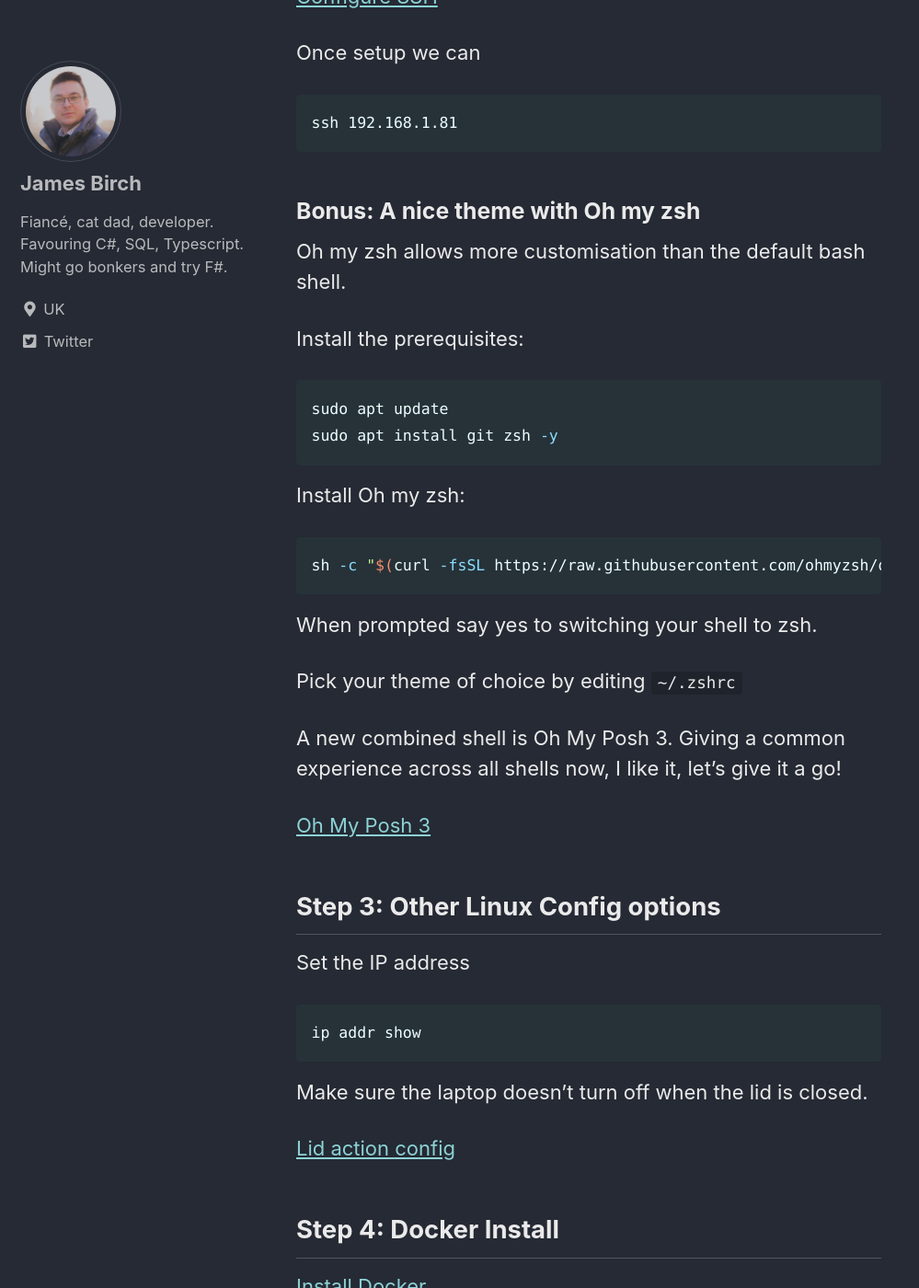
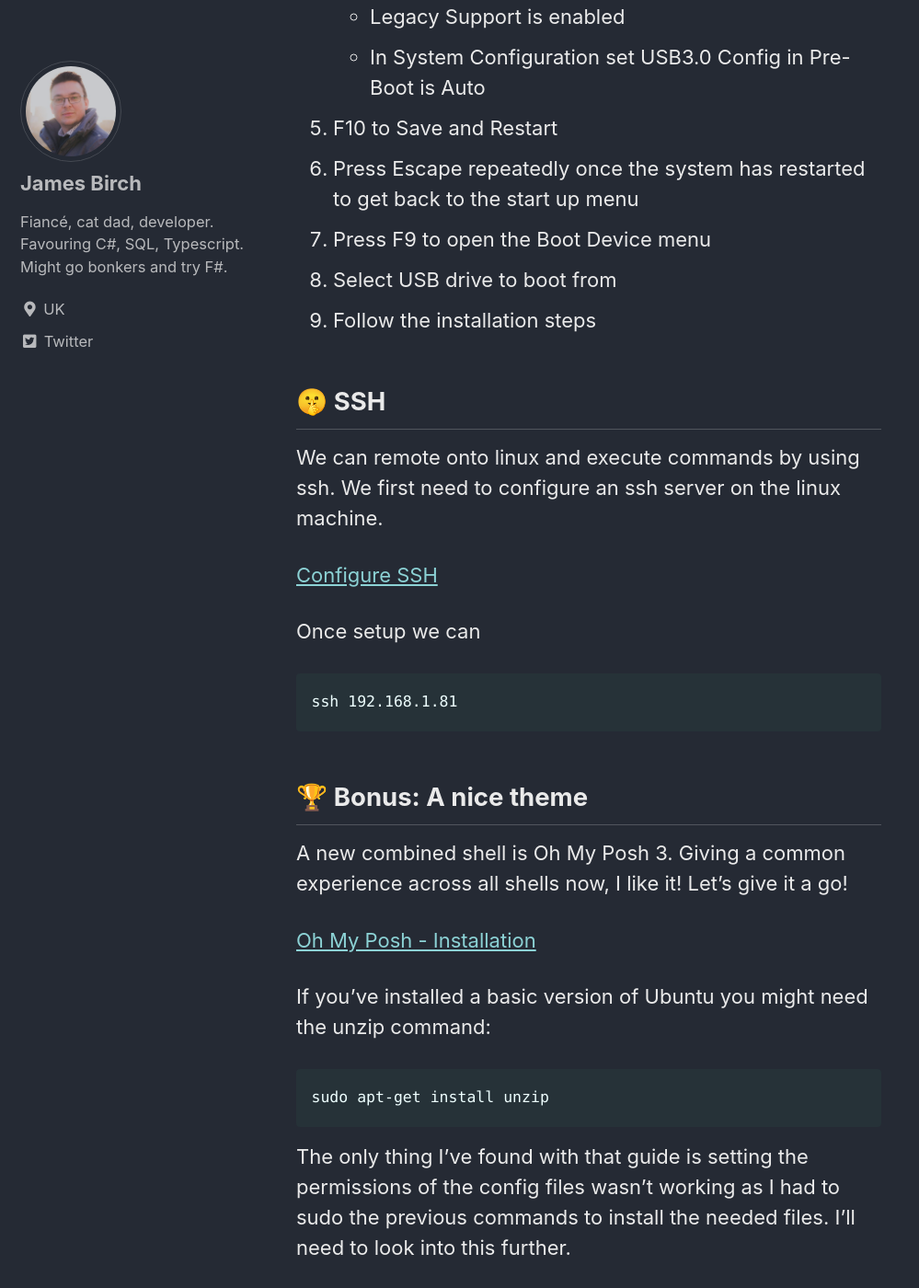
Before and after one commit to jamesrbirch/jamesrbirch.github.io, a Jekyll site: the page built from _posts/2021-02-13-dev-environment-part-1-laptop-rescue-and-linux.md, in a window 1280 px wide and 1400 px high, scrolled down 2385 px. Shown: the whole window at 92% size, without its empty margins (0-999 px from the left). Built offline with Jekyll 4.4.1, drawn with Linux system fonts in a browser that asks for light colours; cached includes are drawn as plain includes; some of the changed text lies outside the part shown.

Commit message:
-Removed test post -Split the post into multiple

````diff
--- a/_posts/2021-02-13-time-to-setup-a-dev-environment.md
+++ b/_posts/2021-02-13-dev-environment-part-1-laptop-rescue-and-linux.md
@@ -1,22 +1,36 @@
 # Time to setup a dev environment
-
-### Also known as let's play with linux and docker
 
 I had some spare time this weekend and decided it was time to dust off the old laptop I had in a draw and see what we can use it for. It's a HP Envy 4 core / 8 thread 12Gb Ram machine so it's perfect for firing up some semi-permanent test / dev / "I'm making this for my fiánce" projects.
 
-## Step 1: Linux
+## 📜 The plan
+
+The idea of having a Docker platform with enough power to run multiple (read MANY) things for the house is a very attractive idea.
+
+As an aside there are a lot of other bonuses:
+
+-   Improve my command line competence
+-   Become familiar with Linux
+-   Learn new technology
+-   Revive a laptop
+
+## 🤓 Linux
 
 This particular model of the Envy is notorious for having really bad cooling, running Windows 10 this had 70-80 celsius cpu cores temperatures downloading a Windows update. I did a clean of the fan and general case clean, I should have replaced the thermal paste as well but I didn't have any to hand.
 
 So! Linux time.. hopefully that will be a little nicer to our old girl. It also gives me an excuse to try using linux to achieve a goal, instead of giving up with it after an hour or two as I have done in the past.
 
+### 💾 Installation
+
 Installing linux is fairly straight forward.
 
 Requirements:
 
--   USB with x storage
+-   Make a bootable USB with Ubuntu on (other flavours are available)
 -   Make sure your machine can boot from a USB
--   If you are installing a dual boot partition go into the Windows Disk Manager and resize your hard drive there. I've broken more than one laptop install by trying to do this in the linux installer!
+
+> _If you are installing a dual boot partition go into the Windows Disk Manager and resize your hard drive there. I've broken more than one laptop install by trying to do this in the linux installer!_
+
+### 🥾 Boot it!
 
 Alter the bios to boot from the USB, I needed to jump through a few hoops with the HP Envy bios.
 
@@ -33,7 +47,7 @@
 8.  Select USB drive to boot from
 9.  Follow the installation steps
 
-## Step 2: SSH
+## 🤫 SSH
 
 We can remote onto linux and execute commands by using ssh. We first need to configure an ssh server on the linux machine.
 
@@ -45,30 +59,27 @@
 ssh 192.168.1.81
 ```
 
-### Bonus: A nice theme with Oh my zsh
+## 🏆 Bonus: A nice theme
 
-Oh my zsh allows more customisation than the default bash shell.
+A new combined shell is Oh My Posh 3. Giving a common experience across all shells now, I like it! Let's give it a go!
 
-Install the prerequisites:
+[Oh My Posh - Installation](https://ohmyposh.dev/docs/installation)
+
+If you've installed a basic version of Ubuntu you might need the unzip command:
 
 ```shell
-sudo apt update
-sudo apt install git zsh -y
+sudo apt-get install unzip
 ```
 
-Install Oh my zsh:
+The only thing I've found with that guide is setting the permissions of the config files wasn't working as I had to sudo the previous commands to install the needed files. I'll need to look into this further.
+
+So..
 
 ```shell
-sh -c "$(curl -fsSL https://raw.githubusercontent.com/ohmyzsh/ohmyzsh/master/tools/install.sh)"
+chmod 666 ~/.poshthemes/*.json
 ```
 
-When prompted say yes to switching your shell to zsh.
-
-Pick your theme of choice by editing `~/.zshrc`
-
-A new combined shell is Oh My Posh 3. Giving a common experience across all shells now, I like it, let's give it a go!
-
-[Oh My Posh 3](https://ohmyposh.dev/)
+😬
 
 ## Step 3: Other Linux Config options
 
@@ -81,27 +92,3 @@
 Make sure the laptop doesn't turn off when the lid is closed.
 
 [Lid action config](https://askubuntu.com/questions/15520/how-can-i-tell-ubuntu-to-do-nothing-when-i-close-my-laptop-lid)
-
-## Step 4: Docker Install
-
-[Install Docker](https://docs.docker.com/engine/install/ubuntu/)
-
-[Install and use Docker](https://phoenixnap.com/kb/install-docker-on-ubuntu-20-04)
-
-## Step 5: Testing out Docker
-
-## Step 6: Remote Deployment
-
-[Remote Docker](https://www.docker.com/blog/how-to-deploy-on-remote-docker-hosts-with-docker-compose/)
-
-## Step 7: Typing an IP address sucks
-
-Install DNS server under docker
-
-## Step 8: How do we manage the other container addresses?
-
-Use DNS to route other addresses to different containers
-
-## Step 9: CI / CD Pipeline
-
-## Step 10: Pushing code through the pipeline
````
Also changed, not shown: _drafts/2021-02-14-learning-cloud-native.md (added, +6 -0 lines), _posts/2021-02-07-2nd-post.md (deleted, +0 -3 lines), _drafts/2021-02-14-dev-environment-part-2-docker-config.md (added).
